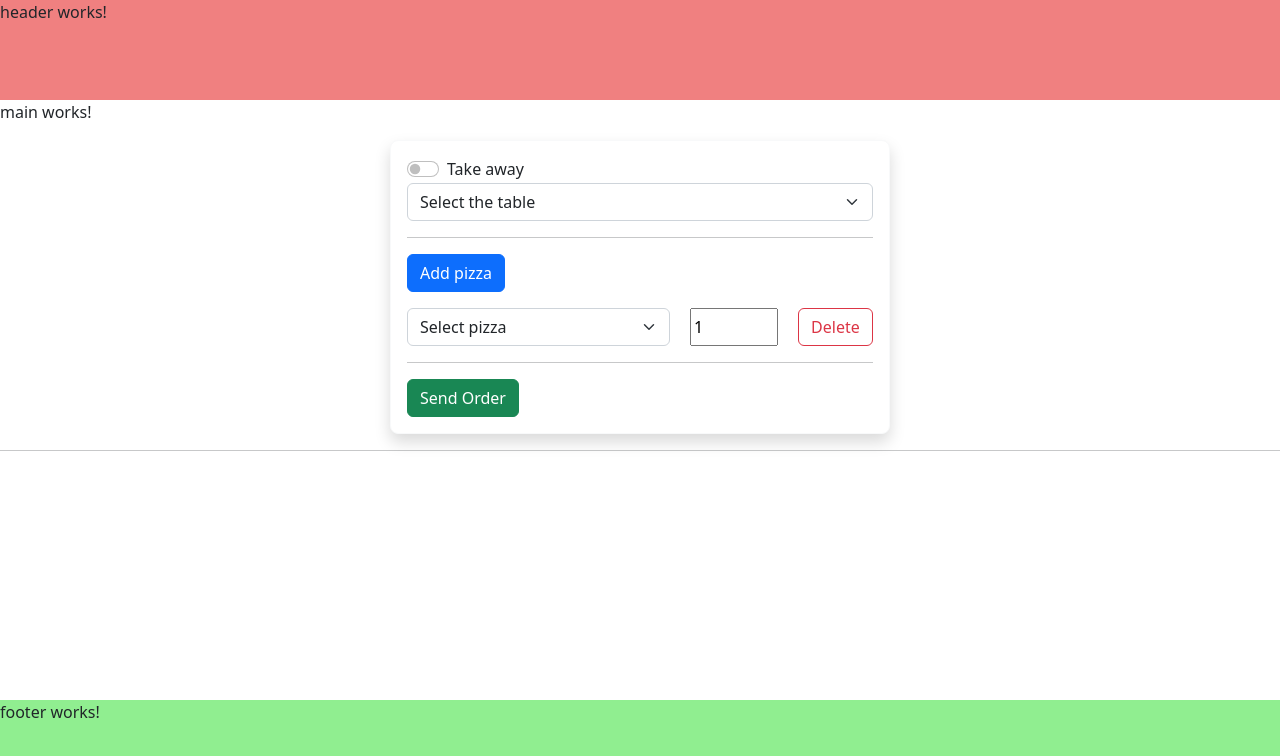
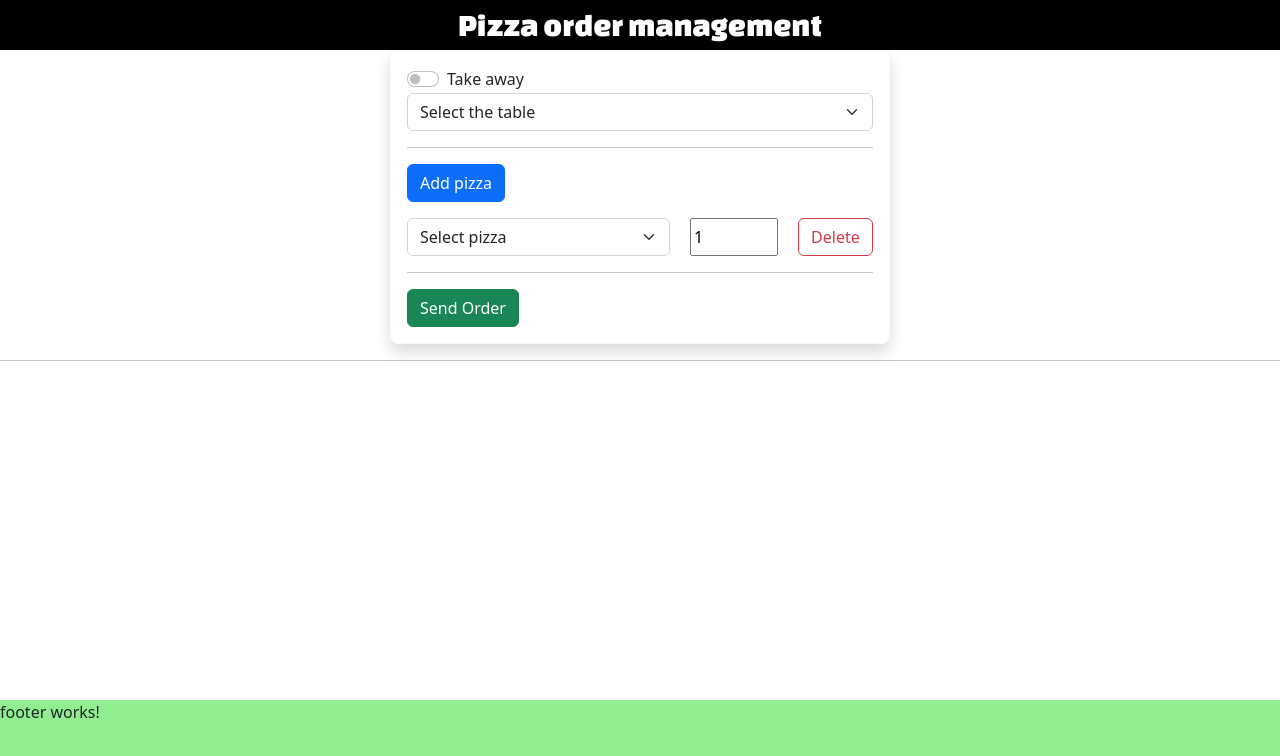
Before and after one commit to Tektronplus/order-management-system-angular, an Angular app: page / in a window 1280 px wide. Shown: the top 756 px of the page. Built offline with nearby package versions, Linux system fonts and the light colour scheme.

Commit message:
Header component
Added the title app and styled it

```diff
--- a/src/app/app.component.css
+++ b/src/app/app.component.css
@@ -4,7 +4,7 @@
 
 	display: grid;
 
-    grid-template-rows: 100px 1fr 100px;
+	grid-template-rows: 50px 1fr 100px;
 	grid-template-areas:
 		"header"
 		"main"
--- a/src/app/header/header.component.css
+++ b/src/app/header/header.component.css
@@ -1,6 +1,20 @@
-.main-div{
-    width: 100%;
-    height: 100%;
+@import url("https://fonts.googleapis.com/css2?family=Changa+One&display=swap");
 
-    background-color: lightcoral;
+:host {
+	--height-header-div: 50px;
 }
+.main-div {
+	width: 100%;
+	height: 100%;
+
+	background-color: black;
+}
+
+.container-title {
+	height: var(--height-header-div);
+	line-height: var(--height-header-div);
+
+	color: white;
+	font-family: "Changa One", cursive;
+	font-size: xx-large;
+}
--- a/src/app/header/header.component.html
+++ b/src/app/header/header.component.html
@@ -1,3 +1,3 @@
 <div class="main-div">
-    <p>header works!</p>
+	<div class="text-center container-title">Pizza order management</div>
 </div>
--- a/src/app/main/main.component.html
+++ b/src/app/main/main.component.html
@@ -1,5 +1,4 @@
 <div class="main-div">
-	<p>main works!</p>
 	<app-form-order (orderForm)="setOrderFromForm($event)"></app-form-order>
 	<hr />
 	<app-orders [newOrder]="orderFromForm"></app-orders>
```
Lines whose indentation alone changed are shown as unchanged.
